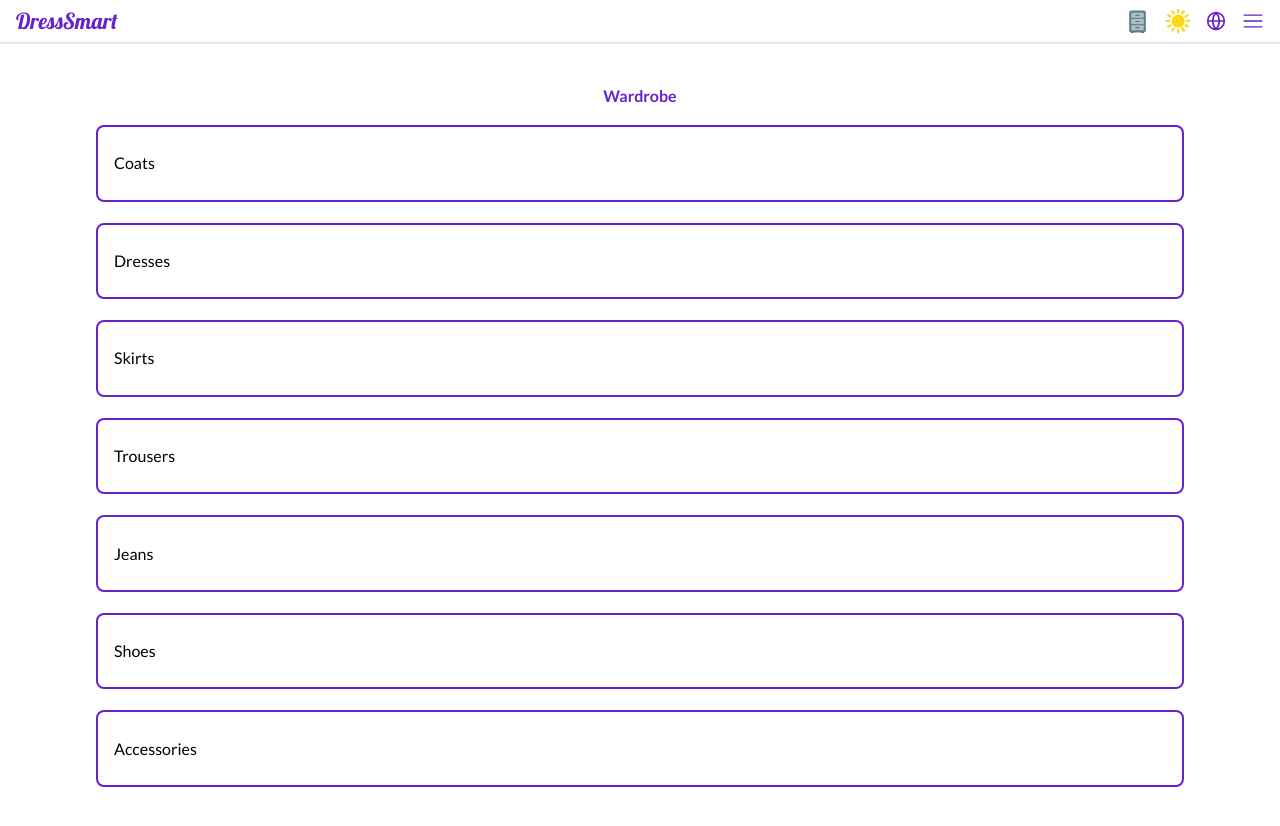
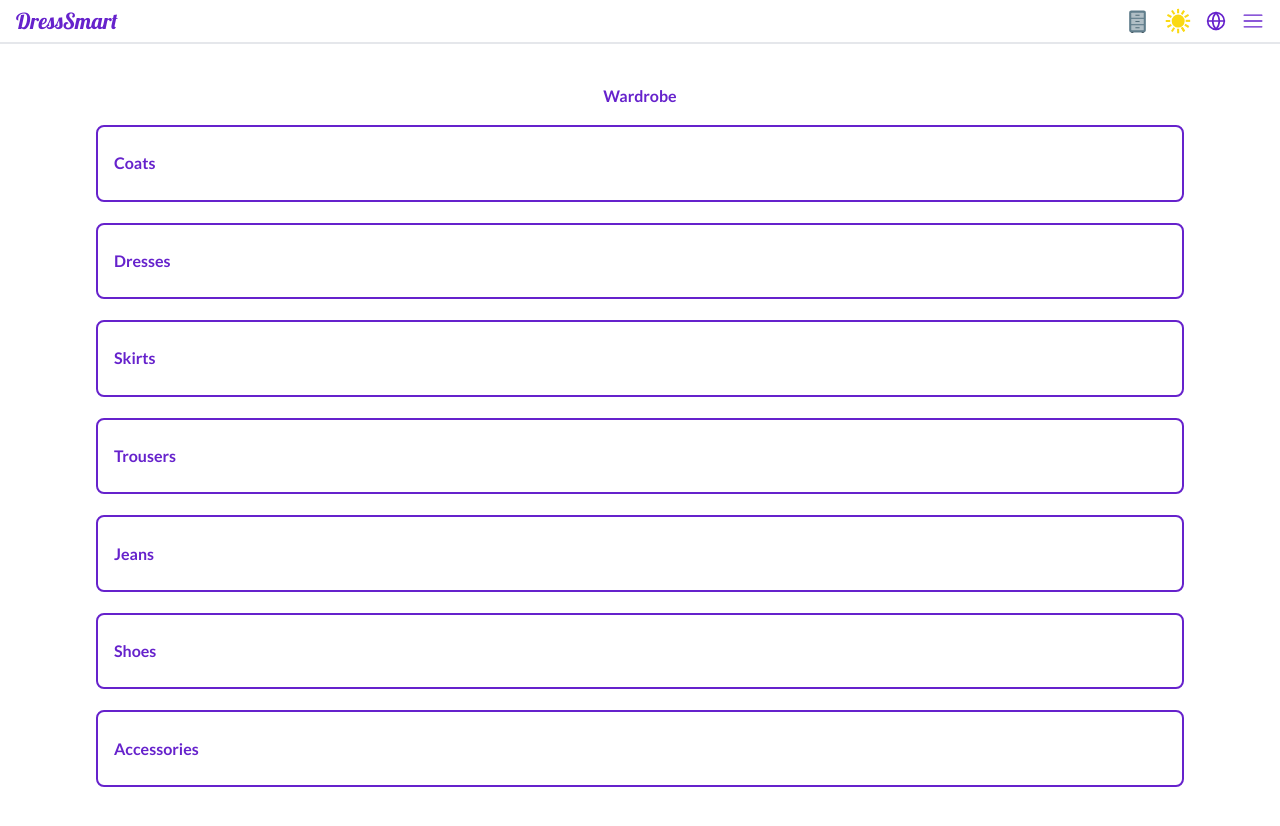
Before and after one commit to Xiaoru-Sun/dress-smart-fe, a React (Vite) app: page /wardrobe in a window 1280 px wide. Shown: the top 826 px of the page. Built offline with nearby package versions, Linux system fonts and the light colour scheme.

Commit message:
adds styling for text

```diff
--- a/src/components/CategoryCard.tsx
+++ b/src/components/CategoryCard.tsx
@@ -5,7 +5,10 @@ type CategoryCardProp = {
 const CategoryCard = ({ categoryObject }: CategoryCardProp) => {
   return (
     <>
-      <div className="ml-4">{categoryObject.category}</div>
+      <div className="ml-4 text-secondary font-semibold">
+        {categoryObject.category}
+      </div>
+      <div></div>
     </>
   );
 };
--- a/src/pages/Wardrobe.tsx
+++ b/src/pages/Wardrobe.tsx
@@ -2,7 +2,11 @@ import CategoryCard from "../components/CategoryCard";
 
 const Wardrobe = () => {
   const wardrobeDummyData = [
-    { id: 1, category: "Coats" },
+    {
+      id: 1,
+      category: "Coats",
+      subCategory: ["Smart Coats", "Casual Coats", "Winter Coats"],
+    },
     { id: 2, category: "Dresses" },
     { id: 3, category: "Skirts" },
     { id: 4, category: "Trousers" },
@@ -12,7 +16,7 @@ const Wardrobe = () => {
   ];
   return (
     <div className="flex flex-col items-center justify-center w-full h-screen">
-      <h1 className="text-[16px] text-secondary font-semibold">Wardrobe</h1>
+      <h1 className="text-[16px] text-secondary font-bold">Wardrobe</h1>
       <div className="h-[87%] flex flex-col w-[85%] justify-evenly ">
         {wardrobeDummyData.map((categoryObject, index) => {
           return (
```
